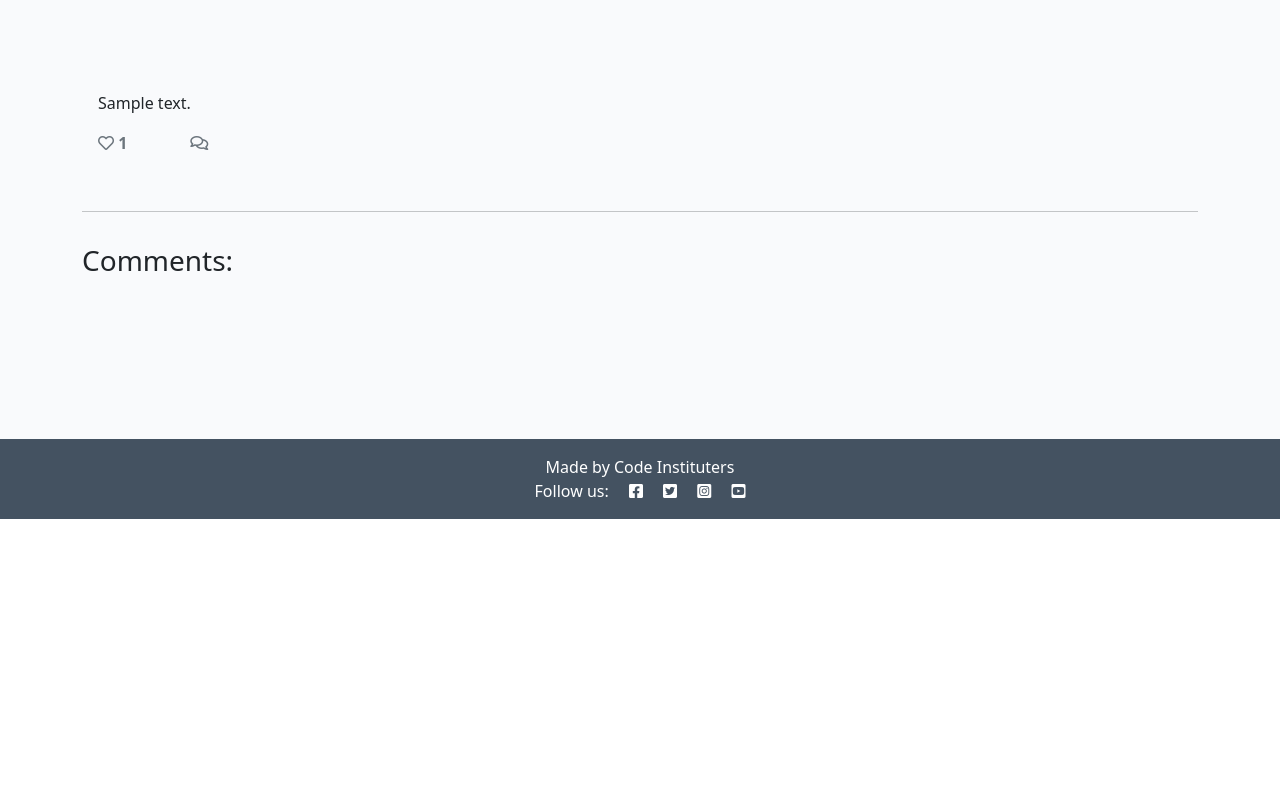
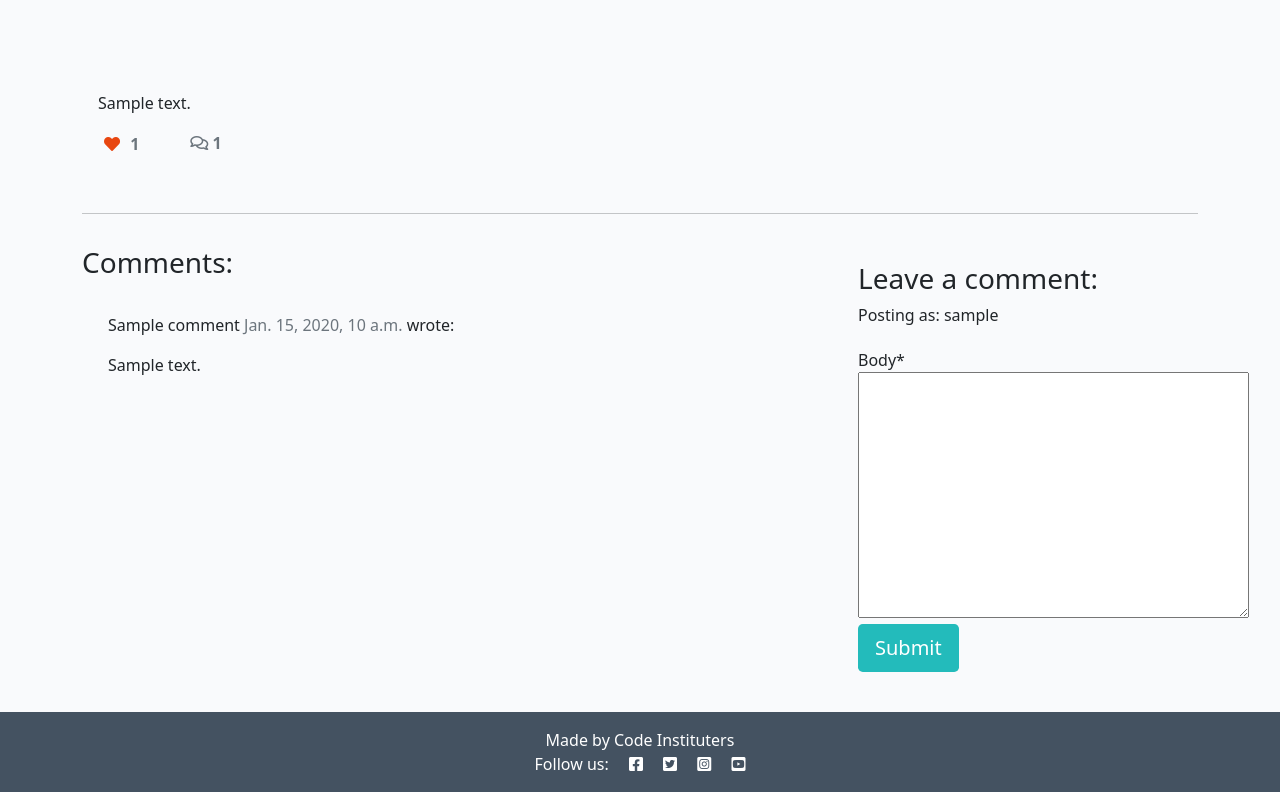
Before and after one commit to gregcotech007/DjangoBlog, a Django app: a page that uses templates/post_detail.html in a window 1280 px wide. Shown: the part 281-1073 px from the top of the page. Before the commit the page ends 800 px from the top, so only its background shows below. Run offline with Django 3.2, Linux system fonts and the light colour scheme; a user stored in the database is signed in; tables that the repository leaves empty hold one stand-in row (values such as "Sample post"); some libraries are stand-ins or nearby versions.

Commit message:
Add comment and likes

```diff
--- /dev/null
+++ b/blog/forms.py
@@ -0,0 +1,8 @@
+from .models import Comment
+from django import forms
+
+
+class CommentForm(forms.ModelForm):
+    class Meta:
+        model = Comment
+        fields = ('body',)
--- a/blog/urls.py
+++ b/blog/urls.py
@@ -5,4 +5,5 @@ from django.urls import path
 urlpatterns = [
     path('', views.PostList.as_view(), name='home'),
     path('<slug:slug>/', views.PostDetail.as_view(), name='post_detail'),
+    path('like/<slug:slug>', views.PostLike.as_view(), name='post_like'),
 ]
--- a/blog/views.py
+++ b/blog/views.py
@@ -1,31 +1,78 @@
-from django.shortcuts import render, get_object_or_404
+from django.shortcuts import render, get_object_or_404, reverse
 from django.views import generic, View
+from django.http import HttpResponseRedirect
 from .models import Post
+from .forms import CommentForm
 
 
 class PostList(generic.ListView):
     model = Post
-    queryset = Post.objects.filter(status=1).order_by('-created_on')
-    template_name = 'index.html'
+    queryset = Post.objects.filter(status=1).order_by("-created_on")
+    template_name = "index.html"
     paginate_by = 6
 
 
 class PostDetail(View):
+
     def get(self, request, slug, *args, **kwargs):
         queryset = Post.objects.filter(status=1)
         post = get_object_or_404(queryset, slug=slug)
-        comments = post.comments.filter(approved=True).order_by('created_on')
+        comments = post.comments.filter(approved=True).order_by("-created_on")
         liked = False
         if post.likes.filter(id=self.request.user.id).exists():
             liked = True
-
 
         return render(
             request,
             "post_detail.html",
             {
                 "post": post,
-                "comment": comments,
+                "comments": comments,
+                "commented": False,
+                "liked": liked,
+                "comment_form": CommentForm()
+            },
+        )
+
+    def post(self, request, slug, *args, **kwargs):
+
+        queryset = Post.objects.filter(status=1)
+        post = get_object_or_404(queryset, slug=slug)
+        comments = post.comments.filter(approved=True).order_by("-created_on")
+        liked = False
+        if post.likes.filter(id=self.request.user.id).exists():
+            liked = True
+
+        comment_form = CommentForm(data=request.POST)
+        if comment_form.is_valid():
+            comment_form.instance.email = request.user.email
+            comment_form.instance.name = request.user.username
+            comment = comment_form.save(commit=False)
+            comment.post = post
+            comment.save()
+        else:
+            comment_form = CommentForm()
+
+        return render(
+            request,
+            "post_detail.html",
+            {
+                "post": post,
+                "comments": comments,
+                "commented": True,
+                "comment_form": comment_form,
                 "liked": liked
             },
         )
+
+class PostLike(View):
+
+    def post(self, request, slug):
+        post = get_object_or_404(Post, slug=slug)
+
+        if post.likes.filter(id=request.user.id).exists():
+            post.likes.remove(request.user)
+        else:
+            post.likes.add(request.user)
+
+        return HttpResponseRedirect(reverse('post_detail', args=[slug]))
--- a/requirements.txt
+++ b/requirements.txt
@@ -4,6 +4,7 @@ dj-database-url==0.5.0
 dj3-cloudinary-storage==0.0.6
 Django==3.2.13
 django-allauth==0.51.0
+django-crispy-forms==1.14.0
 django-summernote==0.8.20.0
 gunicorn==20.1.0
 oauthlib==3.2.0
--- a/templates/post_detail.html
+++ b/templates/post_detail.html
@@ -1,4 +1,6 @@
 {% extends 'base.html' %} {% block content %}
+
+{% load crispy_forms_tags %}
 
 <div class="masthead">
     <div class="container">
@@ -33,8 +35,30 @@
                 <div class="row">
 
                     <div class="col-1">
-                        <!-- The number of likes goes before the closing strong tag -->
-                        <strong class="text-secondary"><i class="far fa-heart"></i> {{ post.number_of_likes }} </strong>
+                        <strong>
+                            {% if user.is_authenticated %}
+                            <form class="d-inline" action="{% url 'post_like' post.slug %}" method="POST">
+                                {% csrf_token %}
+                                {% if liked %}
+
+                                <button type="submit" name="blogpost_id" value="{{post.slug}}" class="btn-like"><i
+                                    class="fas fa-heart"></i></button>
+
+                                {% else %}
+
+                                <button type="submit" name="blogpost_id" value="{{post.slug}}" class="btn-like"><i
+                                    class="far fa-heart"></i></button>
+
+                                {% endif %}
+
+                            </form>
+                            {% else %}
+
+                            <span class="text-secondary"><i class="far fa-heart"></i></span>
+                            {% endif %}
+                            <span class="text-secondary"> {{ post.number_of_likes }} </span>
+                        </strong>
+
                     </div>
                     <div class="col-1">
                         {% with comments.count as total_comments %}
@@ -77,6 +101,25 @@
         <div class="col-md-4 card mb-4  mt-3 ">
             <div class="card-body">
                 <!-- For later -->
+                {% if commented %}
+                <div class="alert alert-success" role="alert">
+                    Your comment is awaiting approval
+                </div>
+                {% else %}
+
+                {% if user.is_authenticated %}
+
+                <h3>Leave a comment:</h3>
+                <p>Posting as: {{ user.username }}</p>
+                <form method="post" style="margin-top: 1.3em;">
+                    {{ comment_form | crispy }}
+                    {% csrf_token %}
+                    <button type="submit" class="btn btn-signup btn-lg">Submit</button>
+                </form>
+                {% endif %}
+                {% endif %}
+
+
             </div>
         </div>
     </div>
```
Also changed, not shown: codestar/settings.py (+14 -17 lines).
